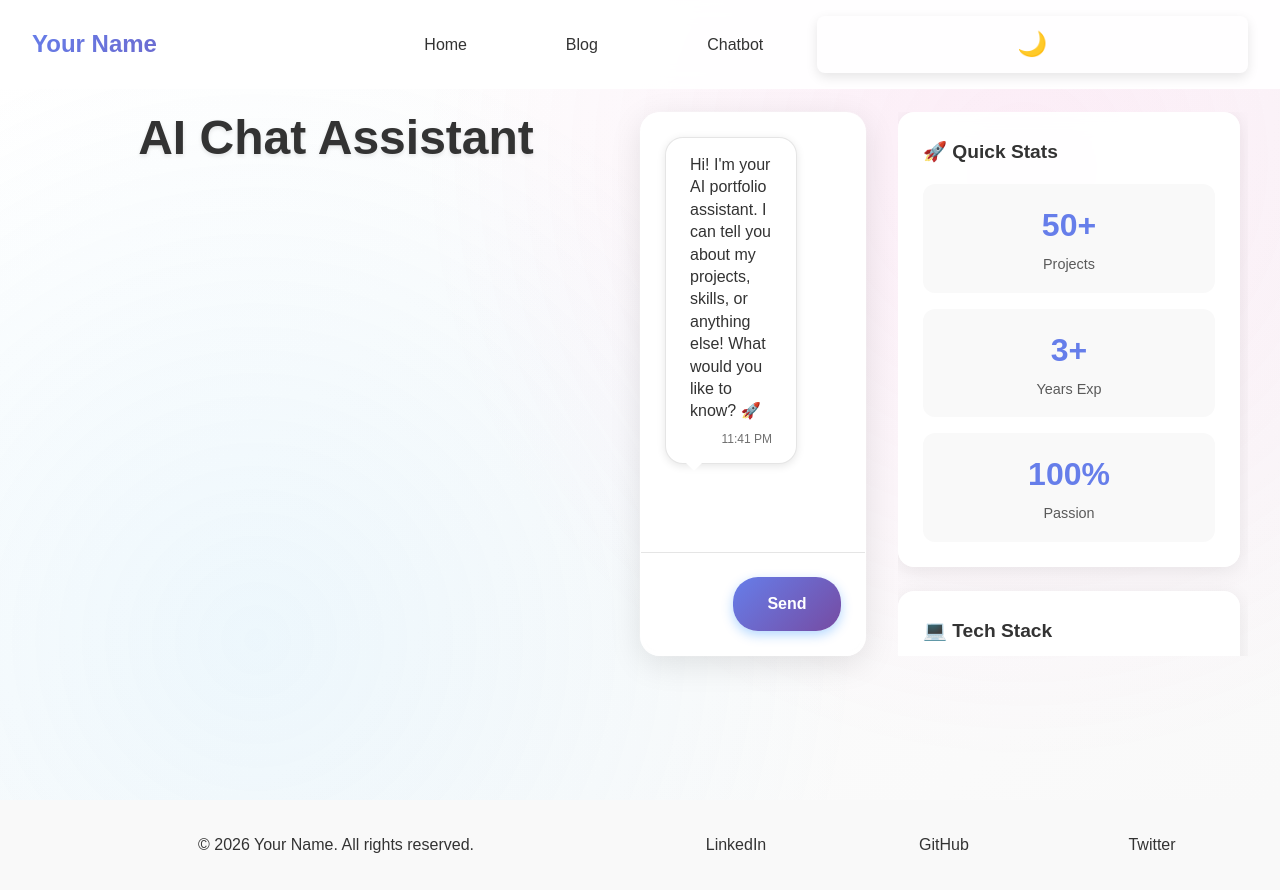
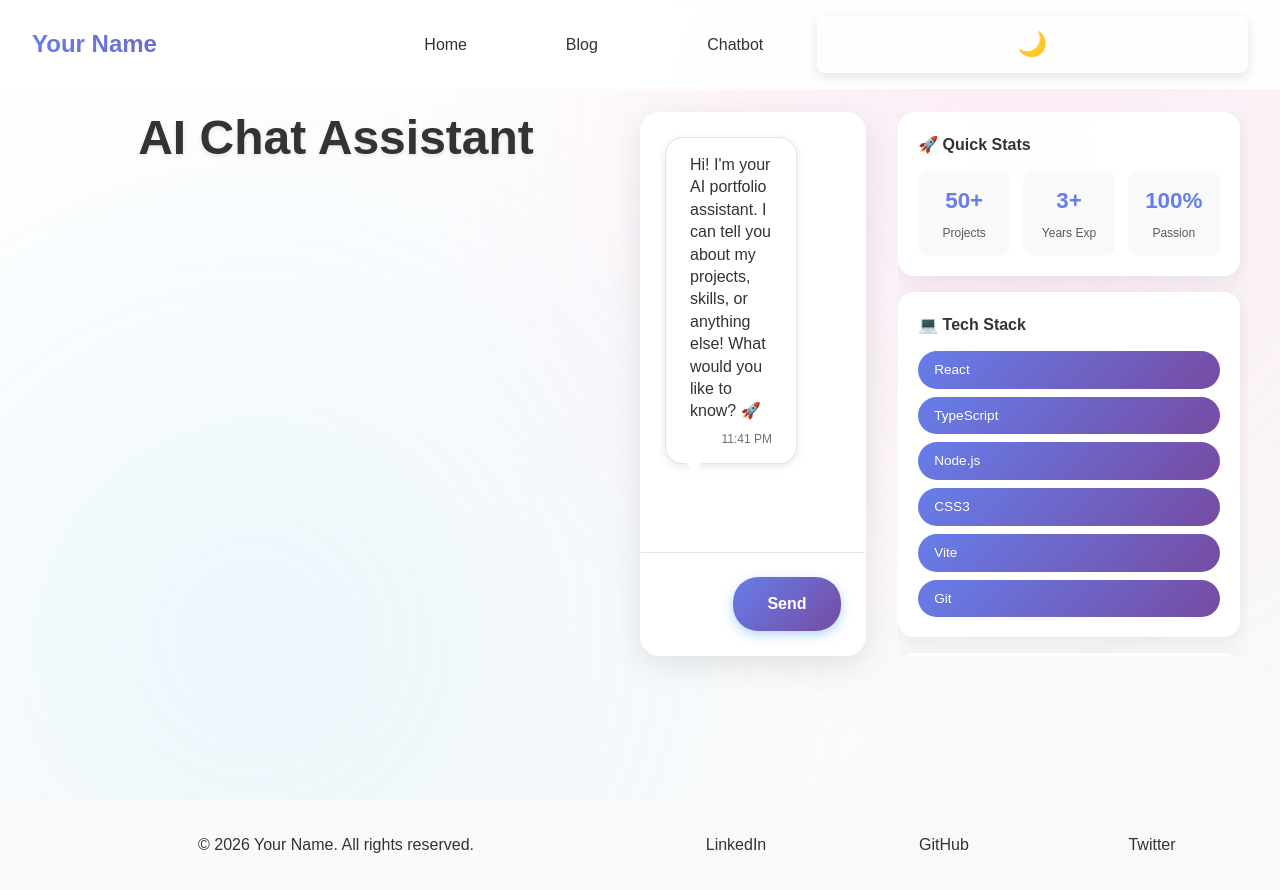
Before and after one commit to Clauxy14/My-Portifolio, a React (Vite) app: page /chatbot in a window 1280 px wide. Built offline with nearby package versions, Linux system fonts and the light colour scheme.

Commit message:
quick stats

```diff
--- a/src/pages/Chatbot.css
+++ b/src/pages/Chatbot.css
@@ -302,16 +302,15 @@
 
 .sidebar-content {
   display: flex;
-  flex-direction: row;
-  flex-wrap: wrap;
-  gap: 1.5rem;
+  flex-direction: column;
+  gap: 1rem;
 }
 
 .sidebar-card {
   background: rgba(255, 255, 255, 0.95);
   backdrop-filter: blur(10px);
   border-radius: 16px;
-  padding: 1.5rem;
+  padding: 1.2rem;
   box-shadow: 0 4px 20px rgba(0, 0, 0, 0.08);
   border: 1px solid rgba(255, 255, 255, 0.3);
   transition:
@@ -325,8 +324,8 @@
 }
 
 .sidebar-card h3 {
-  font-size: 1.2rem;
-  margin-bottom: 1rem;
+  font-size: 1rem;
+  margin-bottom: 0.8rem;
   color: var(--text);
   display: flex;
   align-items: center;
@@ -336,16 +335,22 @@
 /* Stats Grid */
 .stats-grid {
   display: grid;
-  grid-template-rows: 1fr 1fr0;
-  gap: 1rem;
+  grid-template-columns: repeat(3, 1fr);
+  gap: 0.8rem;
+  margin-top: 0.8rem;
 }
 
 .stat-item {
   text-align: center;
-  padding: 1rem;
+  padding: 0.8rem 0.6rem;
   background: var(--bg-alt);
-  border-radius: 12px;
+  border-radius: 10px;
   transition: background 0.3s ease;
+  min-height: 70px;
+  display: flex;
+  flex-direction: column;
+  justify-content: center;
+  gap: 0.3rem;
 }
 
 .stat-item:hover {
@@ -355,7 +360,7 @@
 
 .stat-number {
   display: block;
-  font-size: 2rem;
+  font-size: 1.4rem;
   font-weight: bold;
   color: var(--primary);
 }
@@ -365,7 +370,7 @@
 }
 
 .stat-label {
-  font-size: 0.9rem;
+  font-size: 0.75rem;
   color: var(--text);
   opacity: 0.8;
 }
```
